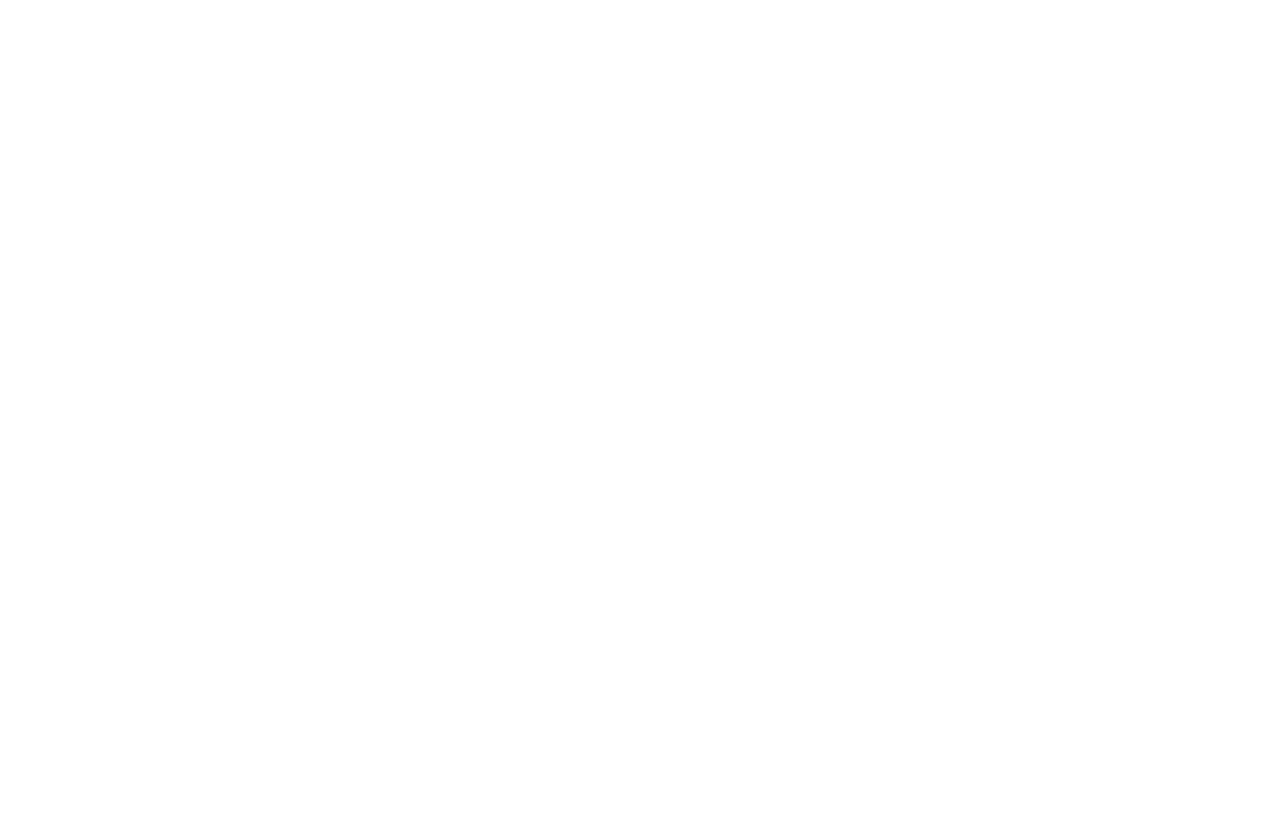
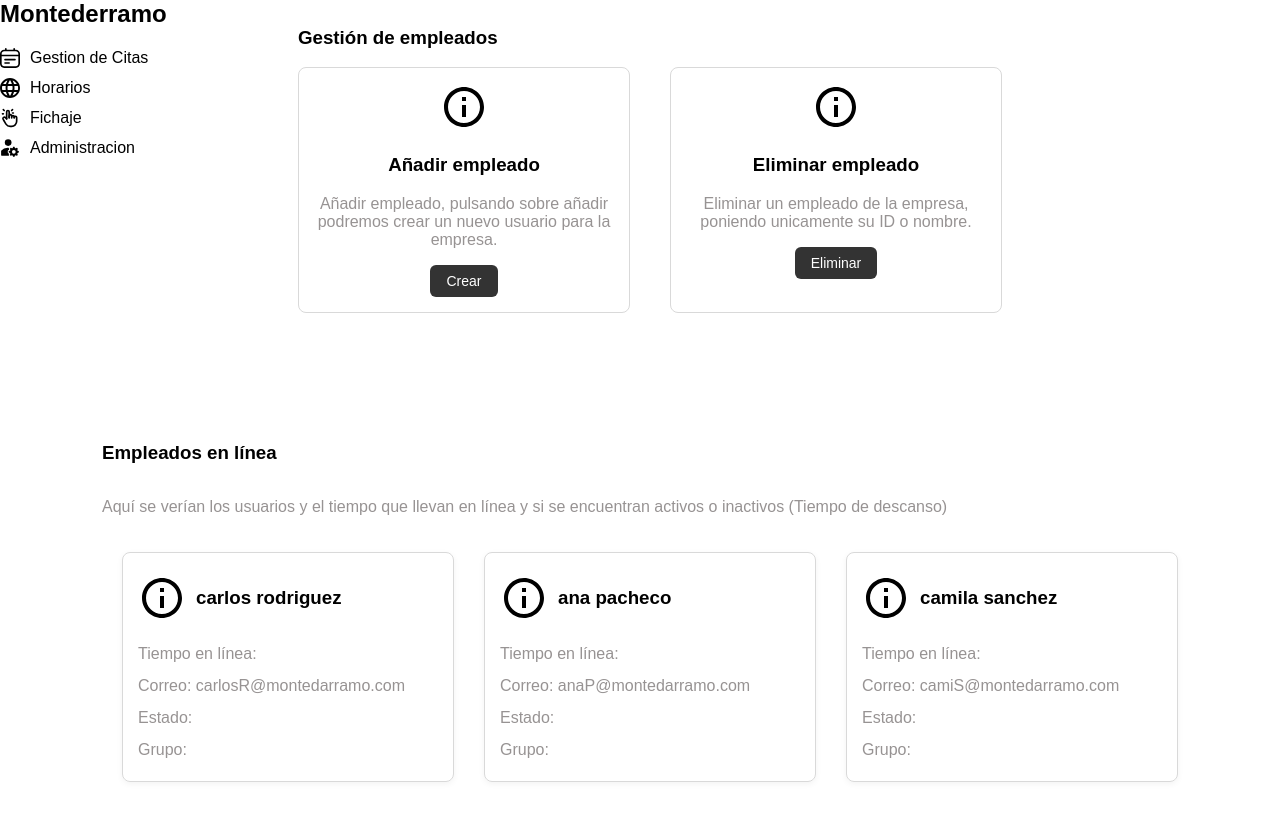
Before and after one commit to alejandroGG06/montedarramo, an Angular app: page /administracion in a window 1280 px wide. Before the commit this address led to /. Shown: the top 820 px of the page. Built offline with nearby package versions, Linux system fonts and the light colour scheme.

Commit message:
feat: añadido del menú de administración.

```diff
--- /dev/null
+++ b/src/app/administracion/administracion.component.css
@@ -0,0 +1,96 @@
+body {
+  margin: 0;
+  font-family: Arial, sans-serif;
+  background: #ffffff;
+}
+
+.flex-container {
+  display: flex;
+  justify-content: center;
+  gap: 30px;
+  flex-wrap: wrap;
+  margin-bottom: 40px;
+  flex-direction: column;
+}
+
+.container-data {
+  text-align: left;
+  align-items: flex-start;
+  display: flex;
+  justify-content: center;
+  flex-wrap: wrap;
+  margin-bottom: 40px;
+  flex-direction: column;
+  max-width: 1500px;
+  margin-left: auto;
+  margin-right: auto;
+  padding-left: 20px;
+}
+
+.mgmtContainer {
+  display: flex;
+  justify-content: center;
+  flex-wrap: wrap;
+  margin-bottom: 40px;
+  flex-direction: row;
+  gap: 40px;
+}
+
+/* Card style */
+.card {
+  border: 1px solid #d9d9d9;
+  border-radius: 8px;
+  padding: 15px;
+  width: 300px;
+  text-align: center;
+  gap: 0;
+}
+
+.subtitle {
+  color: #979393;
+}
+
+.dark-btn {
+  background-color: #333;
+  color: #fff;
+  border: none;
+  padding: 8px 16px;
+  border-radius: 6px;
+  font-size: 14px;
+  cursor: pointer;
+}
+
+.card-header {
+  display: flex;
+  align-items: center; /* This aligns the icon and h3 vertically */
+  gap: 10px; /* Space between icon and text */
+  margin-bottom: 10px;
+}
+
+.card-content {
+  display: flex;
+  flex-direction: column;
+  margin: 0; /* Remove all margins */
+  padding: 0; /* Minimal vertical padding instead */
+  color: #666;
+  line-height: 0; /* Tighter line spacing */
+}
+
+.card-container-wrapper {
+  display: flex;
+  flex-wrap: wrap;
+  justify-content: center;
+  gap: 30px;
+  padding: 20px;
+}
+
+.card-container {
+  border: 1px solid #d9d9d9;
+  border-radius: 8px;
+  padding: 15px;
+  width: 300px;
+  text-align: left;
+  box-shadow: 0 2px 6px rgba(0, 0, 0, 0.05);
+  display: flex;
+  flex-direction: column;
+}
--- /dev/null
+++ b/src/app/administracion/administracion.component.html
@@ -0,0 +1,58 @@
+<body>
+  <main class="main-content">
+    <app-head></app-head>
+    <div class="flex-container">
+      <div class="container-data">
+          <h3 class="section-heading">Gestión de empleados</h3>
+          <div class="mgmtContainer">
+
+            <!-- Info Card -->
+            <div class="card">
+              <svg height="48" viewBox="0 0 48 48" width="48" xmlns="http://www.w3.org/2000/svg">
+                <path d="M0 0h48v48h-48z" fill="none" />
+                <path
+                d="M22 34h4v-12h-4v12zm2-30c-11.05 0-20 8.95-20 20s8.95 20 20 20 20-8.95 20-20-8.95-20-20-20zm0 36c-8.82 0-16-7.18-16-16s7.18-16 16-16 16 7.18 16 16-7.18 16-16 16zm-2-22h4v-4h-4v4z" />
+              </svg>
+              <h3>Añadir empleado</h3>
+              <p class="subtitle">Añadir empleado, pulsando sobre añadir podremos crear un nuevo usuario para la empresa.
+              </p>
+              <button class="dark-btn">Crear</button>
+            </div>
+            <div class="card">
+              <svg height="48" viewBox="0 0 48 48" width="48" xmlns="http://www.w3.org/2000/svg">
+              <path d="M0 0h48v48h-48z" fill="none" />
+              <path
+                d="M22 34h4v-12h-4v12zm2-30c-11.05 0-20 8.95-20 20s8.95 20 20 20 20-8.95 20-20-8.95-20-20-20zm0 36c-8.82 0-16-7.18-16-16s7.18-16 16-16 16 7.18 16 16-7.18 16-16 16zm-2-22h4v-4h-4v4z" />
+            </svg>
+            <h3>Eliminar empleado</h3>
+            <p class="subtitle">Eliminar un empleado de la empresa, poniendo unicamente su ID o nombre.</p>
+            <button class="dark-btn">Eliminar</button>
+          </div>
+          </div>
+        </div>
+        <div class="container-data">
+          <h3>Empleados en línea</h3>
+          <p class="subtitle">Aquí se verían los usuarios y el tiempo que llevan en línea y si se encuentran activos o
+            inactivos (Tiempo de descanso)</p>
+          <div class="card-container-wrapper">
+            <div class="card-container" *ngFor="let emp of empleados">
+              <div class="card-header">
+                <svg class="icon" height="48" viewBox="0 0 48 48" width="48" xmlns="http://www.w3.org/2000/svg">
+                  <path d="M0 0h48v48h-48z" fill="none" />
+                  <path
+                    d="M22 34h4v-12h-4v12zm2-30c-11.05 0-20 8.95-20 20s8.95 20 20 20 20-8.95 20-20-8.95-20-20-20zm0 36c-8.82 0-16-7.18-16-16s7.18-16 16-16 16 7.18 16 16-7.18 16-16 16zm-2-22h4v-4h-4v4z" />
+                </svg>
+                <h3>{{emp?.nombre}} {{emp?.apellido}}</h3>
+              </div>
+              <div class="card-content">
+                <p class="subtitle">Tiempo en línea: </p>
+                <p class="subtitle">Correo: {{emp?.correo}}</p>
+                <p class="subtitle">Estado: </p>
+                <p class="subtitle">Grupo: </p>
+              </div>
+            </div>
+          </div>
+        </div>
+      </div>
+  </main>
+</body>
--- /dev/null
+++ b/src/app/administracion/administracion.component.ts
@@ -0,0 +1,20 @@
+import { Component } from '@angular/core';
+import { HeadComponent } from '../principal/head/head.component';
+import { NgFor } from '@angular/common';
+import { EmpleadoService } from '../principal/empelados/empleadosservice';
+
+@Component({
+  selector: 'app-administracion',
+  imports: [HeadComponent, NgFor],
+  templateUrl: './administracion.component.html',
+  styleUrl: './administracion.component.css',
+})
+export class AdministracionComponent {
+  empleados: any = [];
+
+  constructor(private empleadoService: EmpleadoService) {}
+
+  ngOnInit(): void {
+    this.empleados = this.empleadoService.getEmpleados(); // Obtener los empleados del servicio
+  }
+}
--- a/src/app/app.routes.ts
+++ b/src/app/app.routes.ts
@@ -2,10 +2,12 @@
 import { provideRouter } from '@angular/router';
 import { SesionComponent } from './sesion/sesion.component';
 import { empleadoscomponent } from './principal/empelados/body.component';
+import { AdministracionComponent } from './administracion/administracion.component';
 
 export const routes: Routes = [
     { path: 'sesion', component: SesionComponent },
     { path: 'empleados', component: empleadoscomponent },
+    { path: 'administracion', component: AdministracionComponent },
     { path: '', redirectTo: '/sesion', pathMatch: 'full' } // Redirección por defecto
 ];
 
--- a/src/app/principal/head/head.component.html
+++ b/src/app/principal/head/head.component.html
@@ -21,7 +21,8 @@
                 <circle cx="14.67" cy="8.3" r="6" class="clr-i-solid clr-i-solid-path-1"/><path d="M16.44,31.82a2.15,2.15,0,0,1-.38-2.55l.53-1-1.09-.33A2.14,2.14,0,0,1,14,25.84V23.79a2.16,2.16,0,0,1,1.53-2.07l1.09-.33-.52-1a2.17,2.17,0,0,1,.35-2.52,18.92,18.92,0,0,0-2.32-.16A15.58,15.58,0,0,0,2,23.07v7.75a1,1,0,0,0,1,1H16.44Z" class="clr-i-solid clr-i-solid-path-2"/><path d="M33.7,23.46l-2-.6a6.73,6.73,0,0,0-.58-1.42l1-1.86a.35.35,0,0,0-.07-.43l-1.45-1.46a.38.38,0,0,0-.43-.07l-1.85,1a7.74,7.74,0,0,0-1.43-.6l-.61-2a.38.38,0,0,0-.36-.25H23.84a.38.38,0,0,0-.35.26l-.6,2a6.85,6.85,0,0,0-1.45.61l-1.81-1a.38.38,0,0,0-.44.06l-1.47,1.44a.37.37,0,0,0-.07.44l1,1.82A7.24,7.24,0,0,0,18,22.83l-2,.61a.36.36,0,0,0-.26.35v2.05a.36.36,0,0,0,.26.35l2,.61a7.29,7.29,0,0,0,.6,1.41l-1,1.9a.37.37,0,0,0,.07.44L19.16,32a.38.38,0,0,0,.44.06l1.87-1a7.09,7.09,0,0,0,1.4.57l.6,2.05a.38.38,0,0,0,.36.26h2.05a.38.38,0,0,0,.35-.26l.6-2.05a6.68,6.68,0,0,0,1.38-.57l1.89,1a.38.38,0,0,0,.44-.06L32,30.55a.38.38,0,0,0,.06-.44l-1-1.88a6.92,6.92,0,0,0,.57-1.38l2-.61a.39.39,0,0,0,.27-.35V23.82A.4.4,0,0,0,33.7,23.46Zm-8.83,4.72a3.34,3.34,0,1,1,3.33-3.34A3.34,3.34,0,0,1,24.87,28.18Z" class="clr-i-solid clr-i-solid-path-3"/>
                 <rect x="0" y="0" width="36" height="36" fill-opacity="0"/>
             </svg>
-              Administrador</li>
+              <a class="links" routerLink="/administracion">Administracion</a>
+            </li>
           </ul>
         </nav>
       </aside>
```
Also changed, not shown: 1 other file (tests, documents, lock files or other folders).
